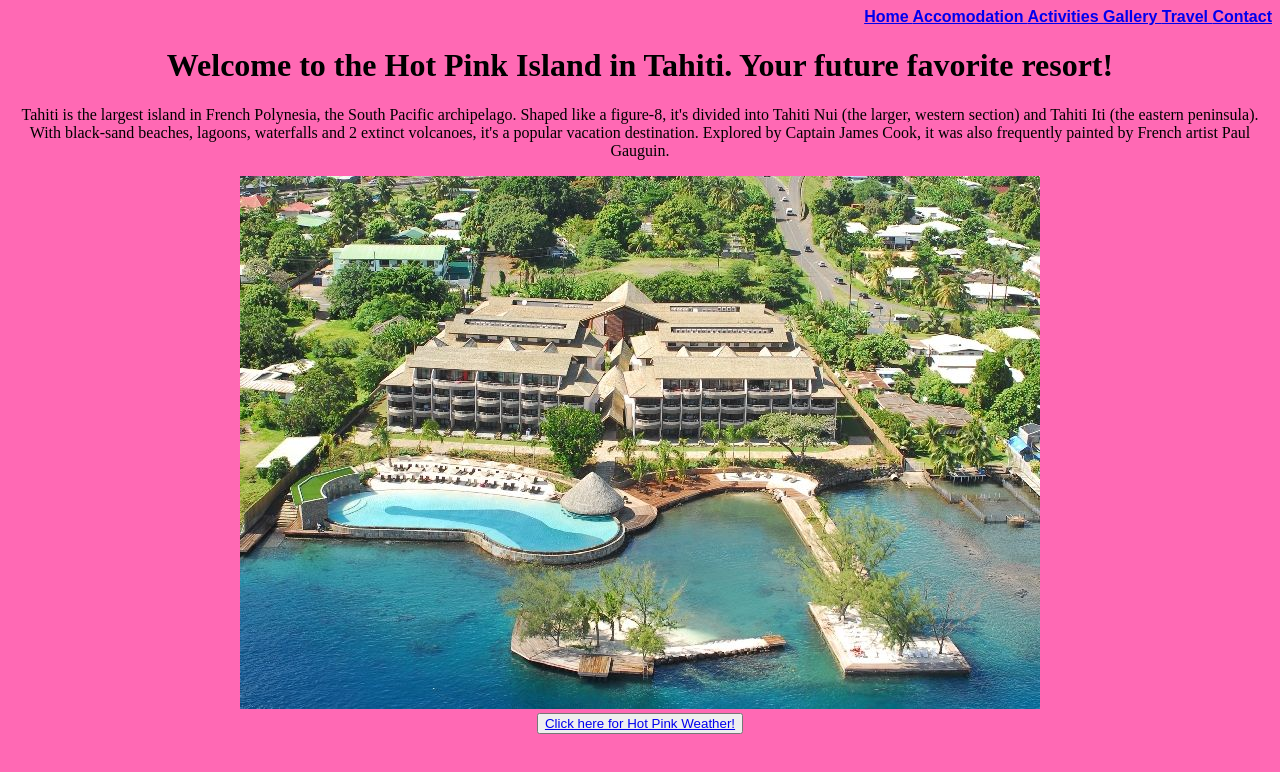
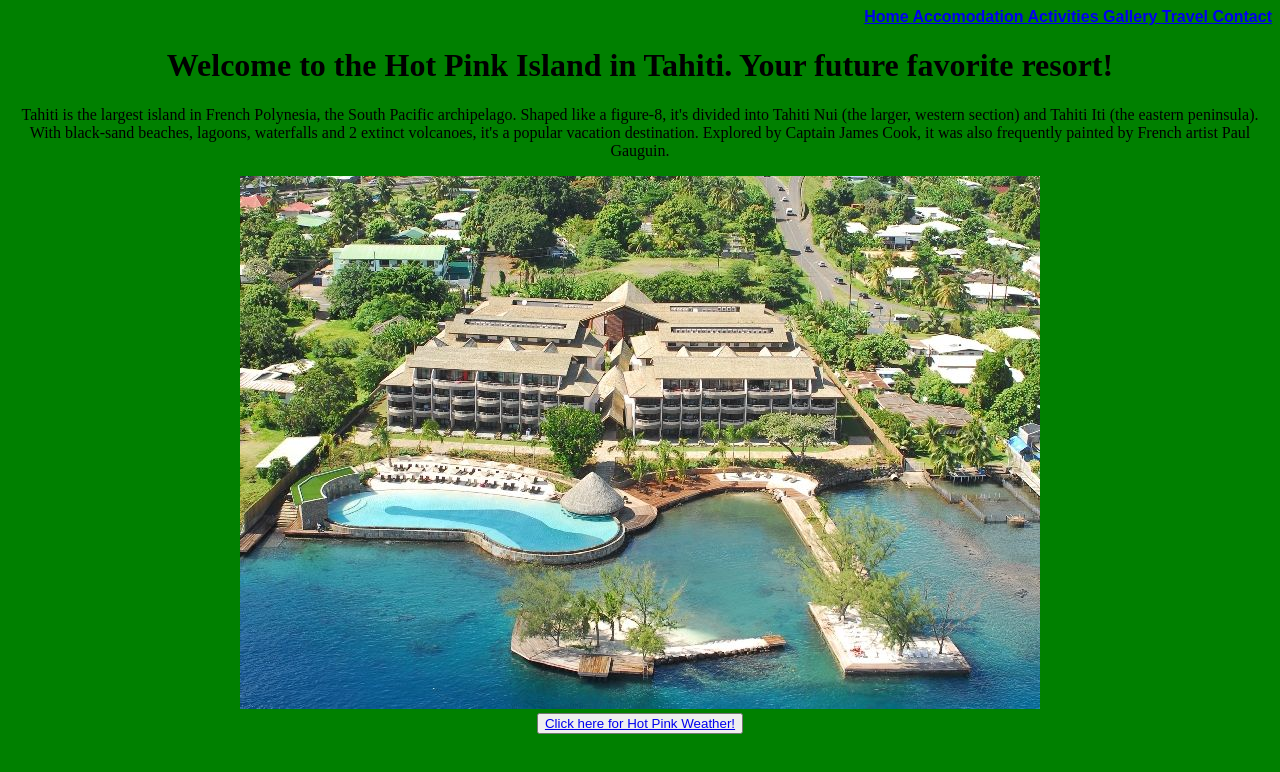
Before and after one commit to justincarothers/resort, a plain HTML site: page index.html in a window 1280 px wide. Drawn offline with Linux system fonts and the light colour scheme.

Commit message:
other branch

```diff
--- a/css/styles.css
+++ b/css/styles.css
@@ -1,12 +1,12 @@
 body {
-  background-color: hotpink;
+  background-color: green;
   text-align: center;
 
 }
 
 .navbar {
   text-align: right;
-  color: black;
+  color: purple;
   font-family: sans-serif;
   font-weight: 600;
 
```
